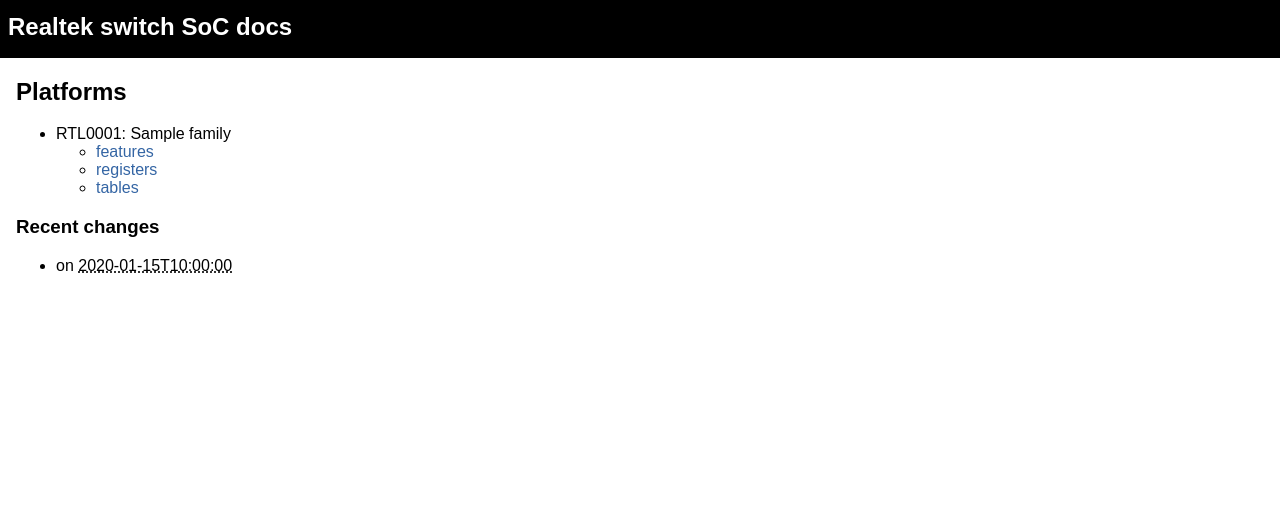
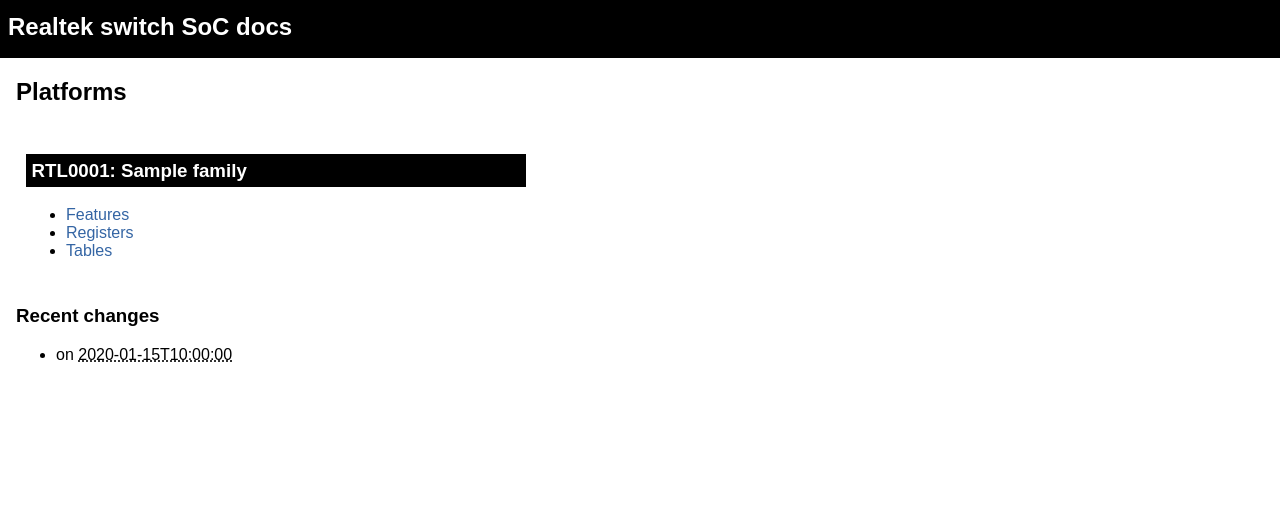
Before and after one commit to svanheule/realtek-registers, a Flask app: template realtek_reglist/templates/index.html in a window 1280 px wide. Shown: the top 526 px of the page. Run offline with Flask 2, Linux system fonts and the light colour scheme; tables that the repository leaves empty hold one stand-in row (values such as "Sample post"); the template is opened without the code that fills it: values that come from a table or form of the project are taken from there, most other values are stand-ins (such as "Sample title", 1, 10 or a date in 2020); parts of the project's set-up code (start-up, migrations or seed data) failed here and were passed over.

Commit message:
Display platforms in visual blocks on homepage

```diff
--- a/realtek_reglist/static/style.css
+++ b/realtek_reglist/static/style.css
@@ -179,3 +179,19 @@ dd {
     width: 70%;
     padding-left: 0.5em;
 }
+.platforms {
+    display: flex;
+    flex-flow: wrap;
+}
+.platforms .platform-block {
+    width: 500px;
+    margin: 10px;
+}
+.platforms .platform-block h3 {
+    padding: 0.3em;
+    color: white;
+    background-color: black;
+}
+.platforms .platform-block h4 {
+    padding-left: 0.3em;
+}
--- a/realtek_reglist/templates/index.html
+++ b/realtek_reglist/templates/index.html
@@ -5,17 +5,18 @@
 {% block content %}
 {{ super() }}
 <h2>Platforms</h2>
-<ul>
+<div class="platforms">
 {% for family in families %}
-<li>{{ "RTL%04x" | format(family.id) }}: {{ family.name }}
+<div class="platform-block">
+    <h3>{{ "RTL%04x" | format(family.id) }}: {{ family.name }}</h3>
     <ul>
-    <li><a href="{{ url_for('realtek.featurelist', platform=family.name)  }}">features</a></li>
-    <li><a href="{{ url_for('realtek.reglist', platform=family.name)  }}">registers</a></li>
-    <li><a href="{{ url_for('realtek.tablelist', platform=family.name)  }}">tables</a></li>
+        <li><a href="{{ url_for('realtek.featurelist', platform=family.name)  }}">Features</a></li>
+        <li><a href="{{ url_for('realtek.reglist', platform=family.name)  }}">Registers</a></li>
+        <li><a href="{{ url_for('realtek.tablelist', platform=family.name)  }}">Tables</a></li>
     </ul>
-</li>
+</div>
 {% endfor %}
-</ul>
+</div>
 {% if recently_changed -%}
 <h3>Recent changes</h3>
 <ul>
```
